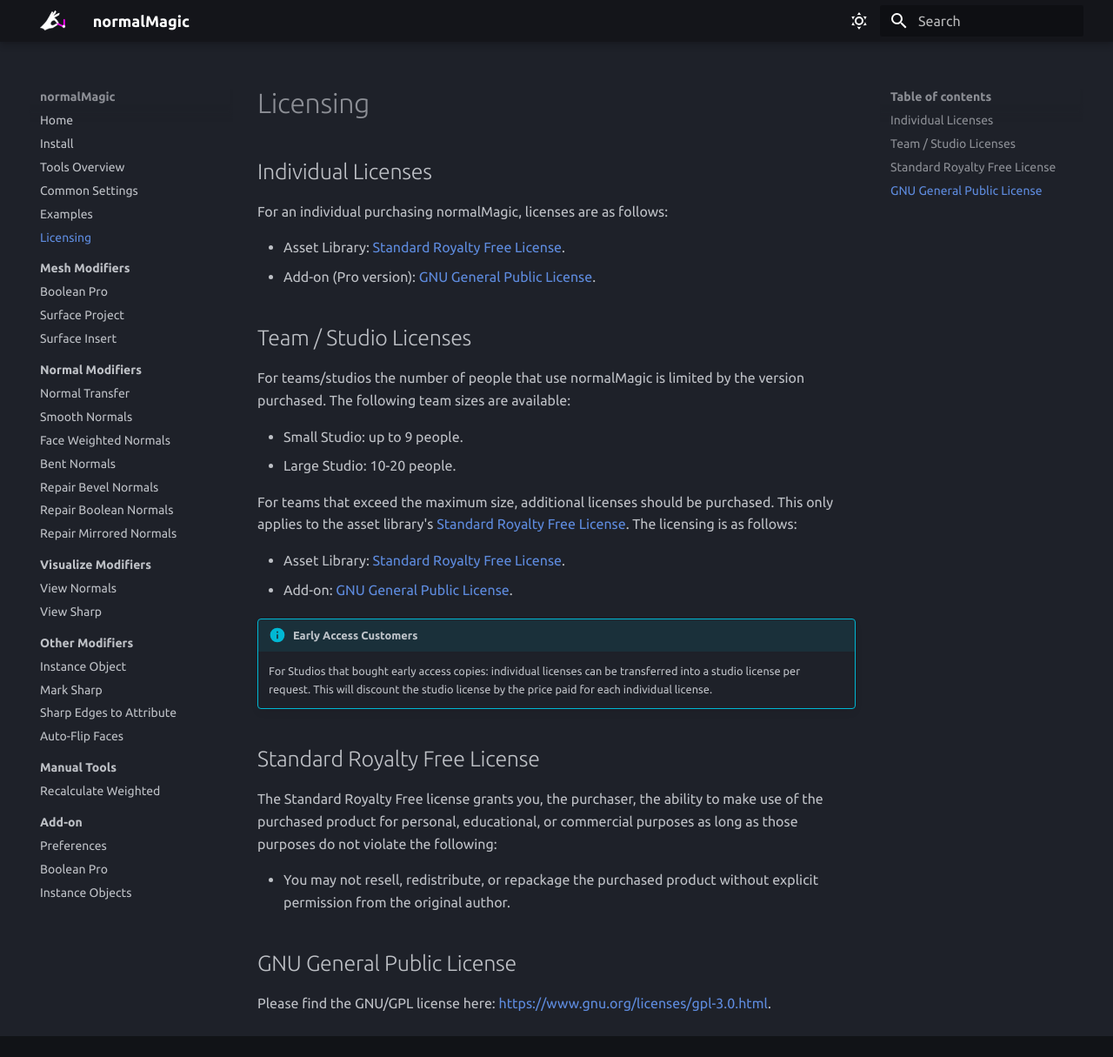
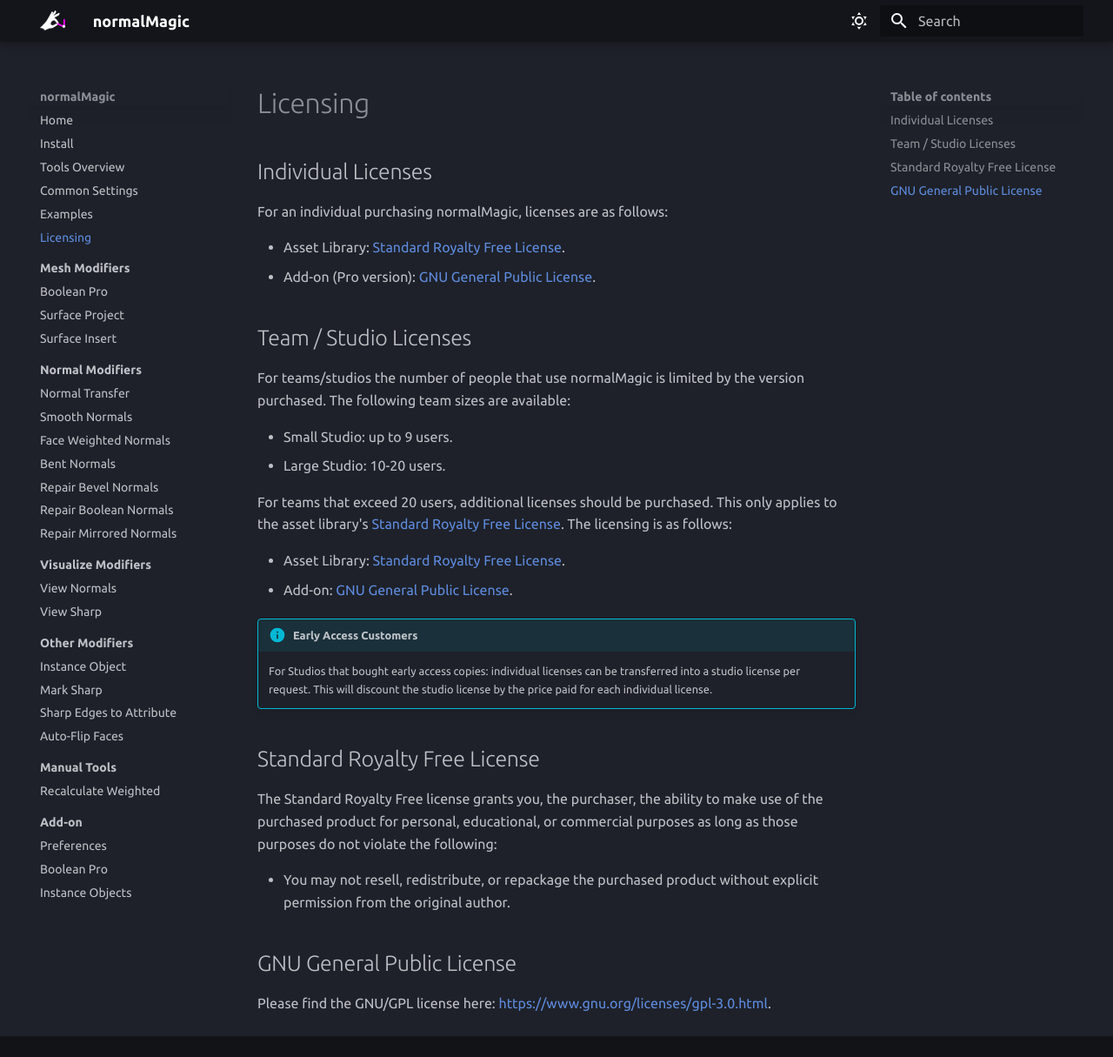
Before and after one commit to SpaghetMeNot/normalmagic, an MkDocs documentation site: the page built from docs/licensing.md, in a window 1280 px wide and 1215 px high. Shown: the whole window at 87% size. Built offline with MkDocs 1.6.1 and Material for MkDocs 9.7.7, drawn with Linux system fonts in a browser that asks for light colours; some web fonts are replaced; the version menu is left out.

Commit message:
updating licensing to be clearer on team size

```diff
--- a/docs/licensing.md
+++ b/docs/licensing.md
@@ -13,10 +13,11 @@
 For teams/studios the number of people that use normalMagic is limited by the version purchased.
 The following team sizes are available:
 
-- Small Studio: up to 9 people.
-- Large Studio: 10-20 people.
+- Small Studio: up to 9 users.
+- Large Studio: 10-20 users.
 
-For teams that exceed the maximum size, additional licenses should be purchased. This only applies to the asset library's [Standard Royalty Free License](#standard-royalty-free-license).
+
+For teams that exceed 20 users, additional licenses should be purchased. This only applies to the asset library's [Standard Royalty Free License](#standard-royalty-free-license).
 The licensing is as follows:
 
 - Asset Library: [Standard Royalty Free License](#standard-royalty-free-license).
```
